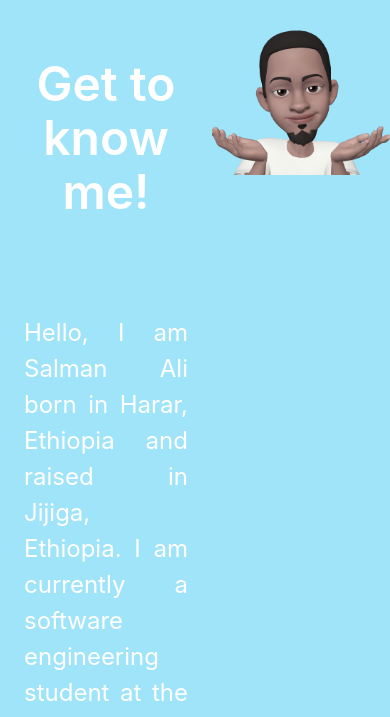
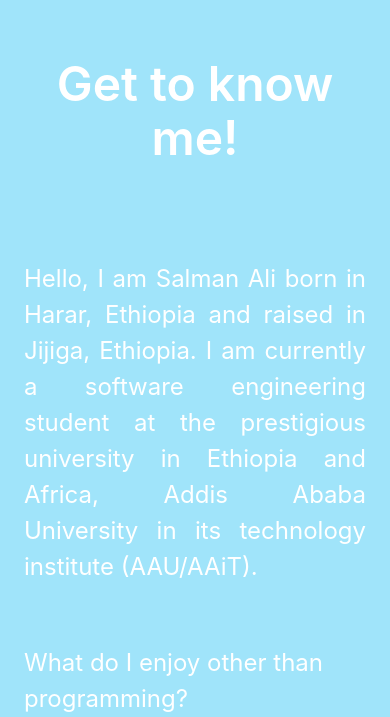
Before and after one commit to SalmanAliGithub/UGR-7808-14, a plain HTML site: page src/about.html in a window 390 px wide. Shown: the part 71-788 px from the top of the page. Drawn offline with nearby package versions, Linux system fonts and the light colour scheme; files whose address does not match are found by name.

Commit message:
about page made responsive

```diff
--- a/src/about.html
+++ b/src/about.html
@@ -33,8 +33,8 @@
         </div>
     </header>
 
-    <section class="is-flex">
-        <div class="column is-6">
+    <section class="is-flex-desktop">
+        <div class="column is-6-desktop">
             <h3 class="title has-text-white has-text-centered mt-6 is-size-1">Get to know me!</h3>
             <p class="has-text-justified is-size-4 pt-6 mt-6 p-3">Hello, I am Salman Ali born in Harar, Ethiopia
                 and raised in Jijiga, Ethiopia. I am currently
@@ -49,8 +49,8 @@
                 <li>-> Event organizing</li>
                 <li> ->Taking various trainings</li>
             </ul>
-        </div class="column is-6">
-        <div>
+        </div>
+        <div class="column is-6-desktop">
             <img src="./images/img-3.png" alt="sticker3-img" style="width: 400px;">
         </div>
     </section>
```
